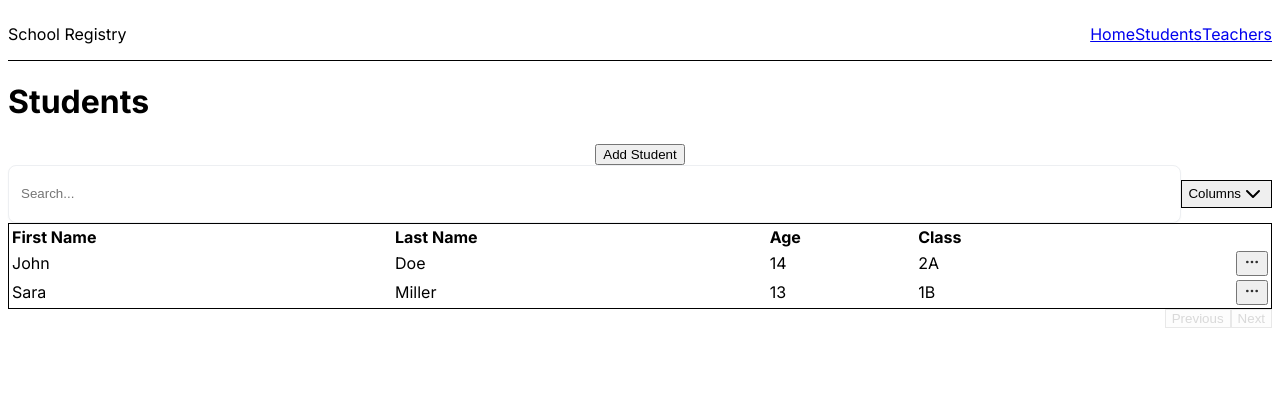
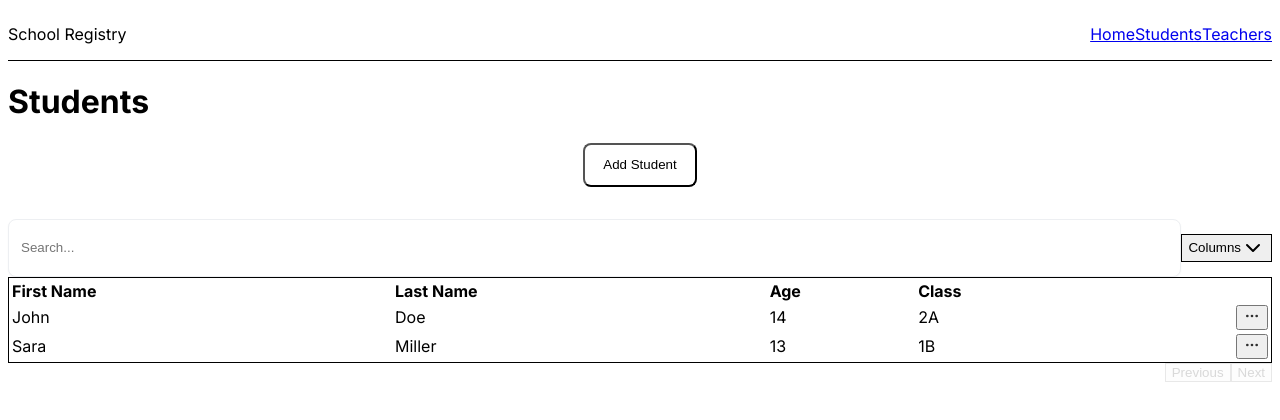
Before and after one commit to SaeedPro2020/tinental-assessment, a SvelteKit app: page /students in a window 1280 px wide. Shown: the top 420 px of the page. Built offline with nearby package versions, Linux system fonts and the light colour scheme.

Commit message:
Add style to button for adding students

```diff
--- a/src/lib/components/data-table/DataTable.svelte
+++ b/src/lib/components/data-table/DataTable.svelte
@@ -128,7 +128,7 @@
 
 <div class="w-full">
   <!-- Search bar -->
-  <div class="flex items-center py-4">
+  <div class="flex items-center py-4 mb-4">
     <Input
       placeholder="Search..."
       value={
@@ -140,7 +140,7 @@
           e.currentTarget.value
         )
       }
-      class="max-w-sm"
+      class="max-w-xs mb-2"
     />
 
     <!-- Column visibility dropdown -->
@@ -168,7 +168,7 @@
   </div>
 
   <!-- TABLE -->
-  <div class="rounded-md border">
+  <div class="rounded-md border mt-8">
     <Table.Root>
       <Table.Header>
         {#each table.getHeaderGroups() as headerGroup}
--- a/src/lib/components/ui/dialog/trigger.svelte
+++ b/src/lib/components/ui/dialog/trigger.svelte
@@ -5,24 +5,32 @@
   declare const $$restProps: Record<string, any>;
   import { onMount, createEventDispatcher } from 'svelte';
   const dispatch = createEventDispatcher();
-  let el: HTMLButtonElement | null = null;
+  let el: HTMLElement | null = null;
 
   onMount(() => {
     console.log('Dialog.Trigger mounted');
   });
 </script>
 
-<button
+<span
   bind:this={el}
   class={className}
+  role="button"
+  tabindex="0"
   {...$$restProps}
   on:click={() => {
-    console.log('Dialog.Trigger: button clicked');
-    // dispatch a Svelte component event
+    console.log('Dialog.Trigger: activated');
     dispatch('dialog-trigger');
-    // also dispatch a DOM CustomEvent on the button element so parent DOM listeners receive it
     if (el) el.dispatchEvent(new CustomEvent('dialog-trigger', { bubbles: true }));
+  }}
+  on:keydown={(e: KeyboardEvent) => {
+    if (e.key === 'Enter' || e.key === ' ') {
+      e.preventDefault();
+      console.log('Dialog.Trigger: keyboard activate');
+      dispatch('dialog-trigger');
+      if (el) el.dispatchEvent(new CustomEvent('dialog-trigger', { bubbles: true }));
+    }
   }}
 >
   <slot />
-</button>
+</span>
--- a/src/routes/students/+page.svelte
+++ b/src/routes/students/+page.svelte
@@ -53,13 +53,10 @@
 </script>
 <h1 class="text-2xl font-bold mb-6">Students</h1>
 
-<div class="flex justify-center mb-6">
+<div class="flex justify-center mb-12">
   <Dialog.Root bind:open={dialogOpen}>
-    <Dialog.Trigger
-      className="inline-flex items-center rounded-md bg-primary px-4 py-2 text-sm font-medium text-primary-foreground"
-      on:click={() => { console.log('Dialog.Trigger clicked'); dialogOpen = true; }}
-    >
-      Add Student
+    <Dialog.Trigger on:click={() => { console.log('Dialog.Trigger clicked'); dialogOpen = true; }}>
+      <Button size="lg" class="bg-white text-black rounded-lg text-base" style="background:#fff;color:#000;min-height:44px;padding-left:18px;padding-right:18px;border-radius:8px">Add Student</Button>
     </Dialog.Trigger>
     <Dialog.Content open={dialogOpen} onClose={() => (dialogOpen = false)} class="sm:max-w-[425px]">
       <Dialog.Header>
@@ -103,6 +100,9 @@
   </Dialog.Root>
 </div>
 
+<!-- Spacer to guarantee visual separation between the add-student area and the table -->
+<div style="height:2rem;"></div>
+
 {#key students.length}
   <div class="flex justify-center mt-12">
     <div class="w-full max-w-6xl">
```
